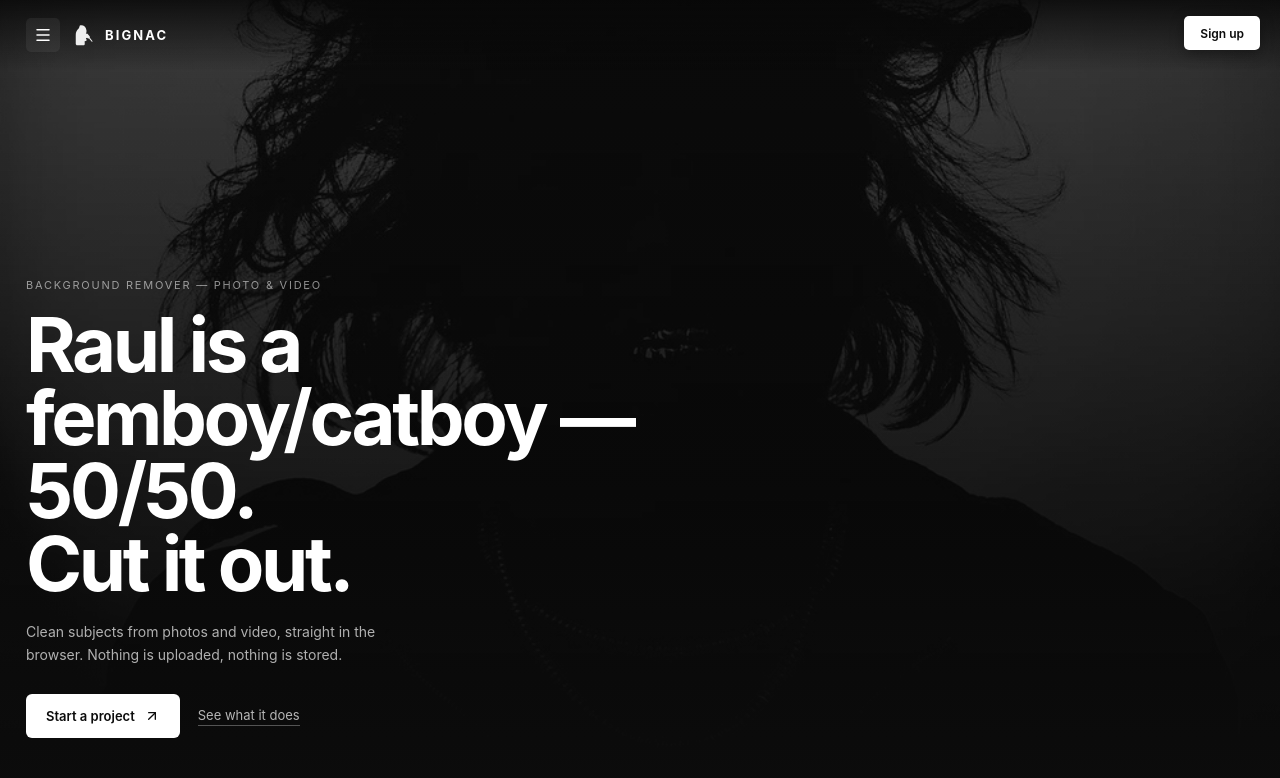
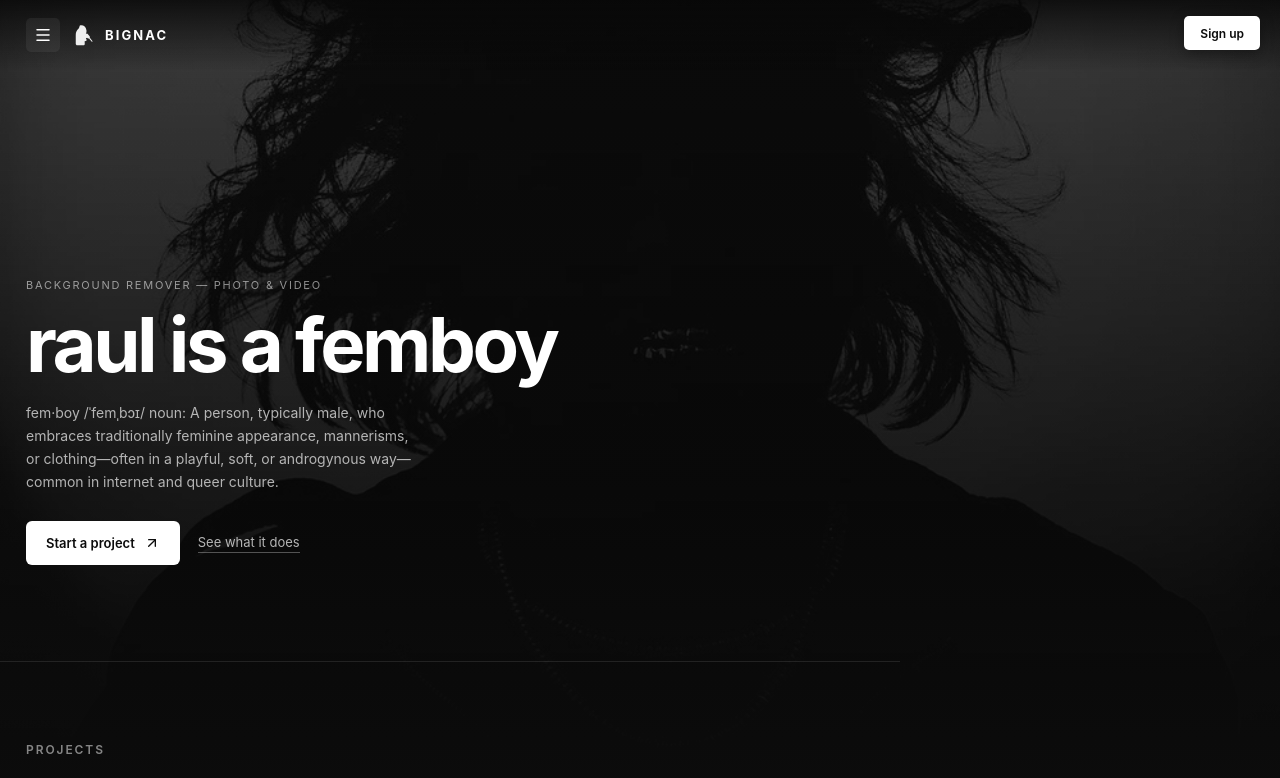
Before and after one commit to Bignac/bignac.github.io, a React (Vite) app: page / in a window 1280 px wide. Shown: the top 778 px of the page. Built offline with nearby package versions, Linux system fonts and the light colour scheme.

Commit message:
tab title BIGNAC; visible h1 randomly raul is a femboy/catboy with matching definition

```diff
--- a/index.html
+++ b/index.html
@@ -4,7 +4,7 @@
     <meta charset="UTF-8" />
     <link rel="icon" type="image/svg+xml" href="./logo.svg" />
     <meta name="viewport" content="width=device-width, initial-scale=1.0" />
-    <title>Bignac Studio</title>
+    <title>BIGNAC</title>
   </head>
   <body>
     <div id="root"></div>
--- a/src/components/Landing.tsx
+++ b/src/components/Landing.tsx
@@ -13,6 +13,19 @@ export function Landing({ onOpenProjects }: { onOpenProjects: () => void }) {
   const [drawerOpen, setDrawerOpen] = useState(false)
   const [scrolled, setScrolled] = useState(false)
   const [scrollNudge, setScrollNudge] = useState(false)
+  const [pick] = useState(() => {
+    const options = [
+      {
+        title: "raul is a femboy",
+        desc: "fem·boy /ˈfemˌbɔɪ/ noun: A person, typically male, who embraces traditionally feminine appearance, mannerisms, or clothing—often in a playful, soft, or androgynous way—common in internet and queer culture.",
+      },
+      {
+        title: "raul is a catboy",
+        desc: "cat·boy /ˈkatˌbɔɪ/ noun: A (usually male) character who displays feline traits—such as cat ears, a tail, and playful, aloof, or affectionate behavior—commonly featured in anime, manga, and internet culture.",
+      },
+    ];
+    return options[Math.floor(Math.random() * options.length)]
+  })
 
   useEffect(() => {
     const onScroll = () => {
@@ -63,15 +76,8 @@ export function Landing({ onOpenProjects }: { onOpenProjects: () => void }) {
 
       <main className="landing-hero">
         <p className="landing-eyebrow">Background remover — photo &amp; video</p>
-        <h1>
-          Raul is a femboy/catboy — 50/50.
-          <br />
-          Cut it out.
-        </h1>
-        <p className="landing-copy">
-          Clean subjects from photos and video, straight in the browser.
-          Nothing is uploaded, nothing is stored.
-        </p>
+        <h1>{pick.title}</h1>
+        <p className="landing-copy">{pick.desc}</p>
         <div className="landing-actions">
           <button type="button" className="landing-cta" onClick={onOpenProjects}>
             Start a project
```
